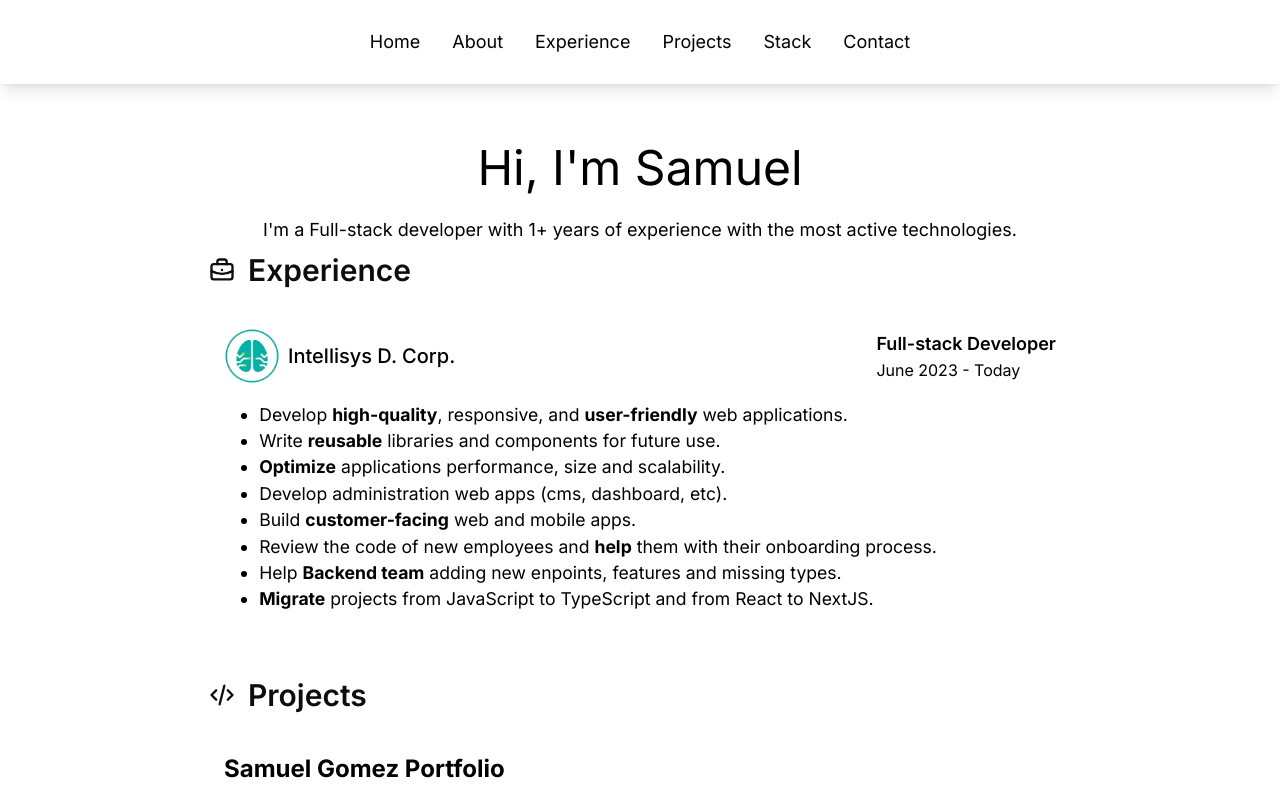
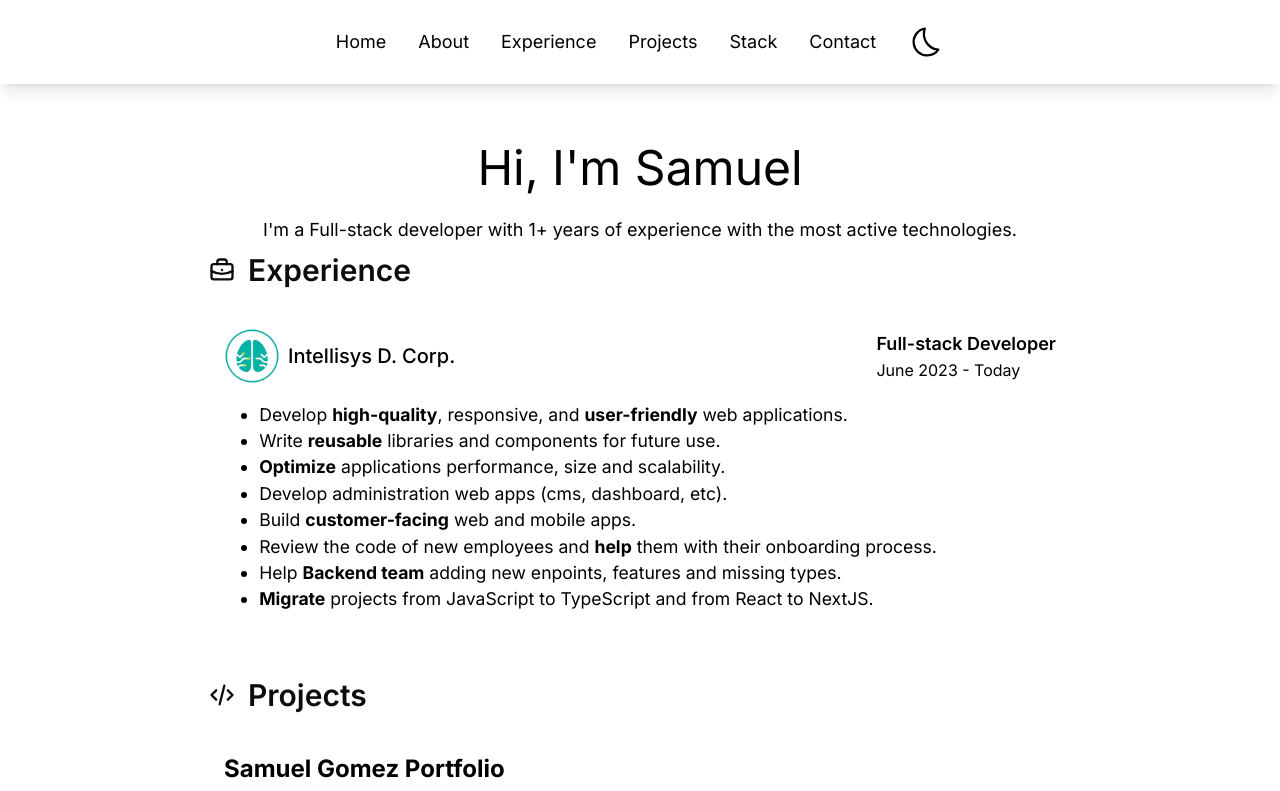
Before and after one commit to XamS9/Samuel-Gomez-Portfolio, an Angular app: page / in a window 1280 px wide. Shown: the top 791 px of the page. Built offline with nearby package versions, Linux system fonts and the light colour scheme.

Commit message:
Theme preference save process

```diff
--- a/src/app/content/content.component.html
+++ b/src/app/content/content.component.html
@@ -1,7 +1,7 @@
 <div>
   <section
   id="home"
-    class="flex justify-center flex-col pt-24 pb-8 md:py-36 scroll-m-20 w-full mx-auto container lg:max-w-4xl md:max-w-2xl "
+    class="flex justify-center flex-col pt-24 pb-8 md:py-36 scroll-m-20 w-full mx-auto container lg:max-w-4xl md:max-w-2xl"
   >
     <h1 class="text-5xl justify-center flex mb-6">Hi, I'm Samuel</h1>
     <p class="text-lg justify-center flex mb-2">
--- a/src/app/navbar/navbar.component.html
+++ b/src/app/navbar/navbar.component.html
@@ -3,7 +3,7 @@
 >
   <input id="my-drawer-3" type="checkbox" class="drawer-toggle" />
   <div class="drawer-content flex flex-col">
-    <div class="w-full navbar">
+    <div class="w-full navbar p-0">
       <div class="flex-none md:hidden">
         <label
           for="my-drawer-3"
@@ -25,18 +25,22 @@
           </svg>
         </label>
       </div>
+      <app-theme-button class="hover:bg-inherit focus:bg-inherit absolute right-0 pr-2 md:hidden" />
       <div class="hidden md:block">
         <ul class="menu menu-horizontal">
           @for (option of options; track $index) {
           <li class="flex justify-center">
             <a
-            id="{{ option.link }}-button"
+              id="{{ option.link }}-button"
               (click)="scrollToElement(option.link)"
               class="nav-menu link--elara hover:bg-inherit focus:bg-inherit"
               >{{ option.title }}</a
             >
           </li>
           }
+          <li htmlFor="theme-button">
+            <app-theme-button class="hover:bg-inherit focus:bg-inherit" />
+          </li>
         </ul>
       </div>
     </div>
--- a/src/app/navbar/navbar.component.ts
+++ b/src/app/navbar/navbar.component.ts
@@ -1,9 +1,10 @@
 import { Component } from '@angular/core';
+import { ThemeButtonComponent } from '../theme-button/theme-button.component';
 
 @Component({
   selector: 'app-navbar',
   standalone: true,
-  imports: [],
+  imports: [ThemeButtonComponent],
   templateUrl: './navbar.component.html',
   styleUrl: './navbar.component.css',
 })
--- a/src/app/stack/stack.component.ts
+++ b/src/app/stack/stack.component.ts
@@ -8,5 +8,31 @@ import { Component } from '@angular/core';
   styleUrl: './stack.component.css'
 })
 export class StackComponent {
+  TOOLS = [
+    {
+      name: "Node.js",
+      icon: ""
+    },
+    {
+      name: "Node.js",
+      icon: ""
+    },
+    {
+      name: "Node.js",
+      icon: ""
+    },
+    {
+      name: "Node.js",
+      icon: ""
+    },
+    {
+      name: "Node.js",
+      icon: ""
+    },
+    {
+      name: "Node.js",
+      icon: ""
+    },
+  ]
 
 }
--- /dev/null
+++ b/src/app/theme-button/theme-button.component.html
@@ -0,0 +1,23 @@
+<label id="theme-button" class="swap swap-rotate">
+  <input type="checkbox" class="theme-controller" value="lofi" [checked]="isLight" (click)="handleClick()"/>
+  <svg
+    class="swap-on fill-current w-9 h-9"
+    xmlns="http://www.w3.org/2000/svg"
+    viewBox="0 0 24 24"
+  >
+    <path
+      d="M5.64,17l-.71.71a1,1,0,0,0,0,1.41,1,1,0,0,0,1.41,0l.71-.71A1,1,0,0,0,5.64,17ZM5,12a1,1,0,0,0-1-1H3a1,1,0,0,0,0,2H4A1,1,0,0,0,5,12Zm7-7a1,1,0,0,0,1-1V3a1,1,0,0,0-2,0V4A1,1,0,0,0,12,5ZM5.64,7.05a1,1,0,0,0,.7.29,1,1,0,0,0,.71-.29,1,1,0,0,0,0-1.41l-.71-.71A1,1,0,0,0,4.93,6.34Zm12,.29a1,1,0,0,0,.7-.29l.71-.71a1,1,0,1,0-1.41-1.41L17,5.64a1,1,0,0,0,0,1.41A1,1,0,0,0,17.66,7.34ZM21,11H20a1,1,0,0,0,0,2h1a1,1,0,0,0,0-2Zm-9,8a1,1,0,0,0-1,1v1a1,1,0,0,0,2,0V20A1,1,0,0,0,12,19ZM18.36,17A1,1,0,0,0,17,18.36l.71.71a1,1,0,0,0,1.41,0,1,1,0,0,0,0-1.41ZM12,6.5A5.5,5.5,0,1,0,17.5,12,5.51,5.51,0,0,0,12,6.5Zm0,9A3.5,3.5,0,1,1,15.5,12,3.5,3.5,0,0,1,12,15.5Z"
+    />
+  </svg>
+  <svg
+    class="swap-off fill-current w-9 h-9"
+    xmlns="http://www.w3.org/2000/svg"
+    xmlns:xlink="http://www.w3.org/1999/xlink"
+    viewBox="0 0 32 32"
+  >
+    <path
+      d="M13.502 5.414a15.075 15.075 0 0 0 11.594 18.194a11.113 11.113 0 0 1-7.975 3.39c-.138 0-.278.005-.418 0a11.094 11.094 0 0 1-3.2-21.584M14.98 3a1.002 1.002 0 0 0-.175.016a13.096 13.096 0 0 0 1.825 25.981c.164.006.328 0 .49 0a13.072 13.072 0 0 0 10.703-5.555a1.01 1.01 0 0 0-.783-1.565A13.08 13.08 0 0 1 15.89 4.38A1.015 1.015 0 0 0 14.98 3z"
+      fill="currentColor"
+    ></path>
+  </svg>
+</label>
--- /dev/null
+++ b/src/app/theme-button/theme-button.component.ts
@@ -0,0 +1,41 @@
+import { NgIf, isPlatformBrowser } from '@angular/common';
+import { Component, Inject, OnInit, PLATFORM_ID } from '@angular/core';
+
+@Component({
+  selector: 'app-theme-button',
+  standalone: true,
+  imports: [NgIf],
+  templateUrl: './theme-button.component.html',
+  styleUrl: './theme-button.component.css',
+})
+export class ThemeButtonComponent implements OnInit {
+  constructor(@Inject(PLATFORM_ID) private platformId: Object) {
+    this.isLight = false;
+  }
+  isLight: boolean;
+  ngOnInit(): void {
+    if (isPlatformBrowser(this.platformId)) {
+      if (window.localStorage.getItem('theme'))
+        this.isLight = window.localStorage.getItem('theme') ? true : false;
+    }
+  }
+  handleClick(): void {
+    this.getSavedPreference() ? this.savePreference() : this.deletePreference()
+    console.log(this.isLight)
+  }
+  savePreference(): void {
+    window.localStorage.setItem('theme', 'lofi');
+    document.body.setAttribute("data-theme", "lofi")
+  }
+  deletePreference(): void {
+    window.localStorage.clear()
+    document.body.setAttribute("data-theme", "dark")
+  }
+  getSavedPreference(): boolean {
+    if (window.localStorage.getItem('theme')) {
+      return false;
+    } else {
+      return true;
+    }
+  }
+}
```
Also changed, not shown: src/app/theme-button/theme-button.component.css (added), 1 other file (tests, documents, lock files or other folders).
